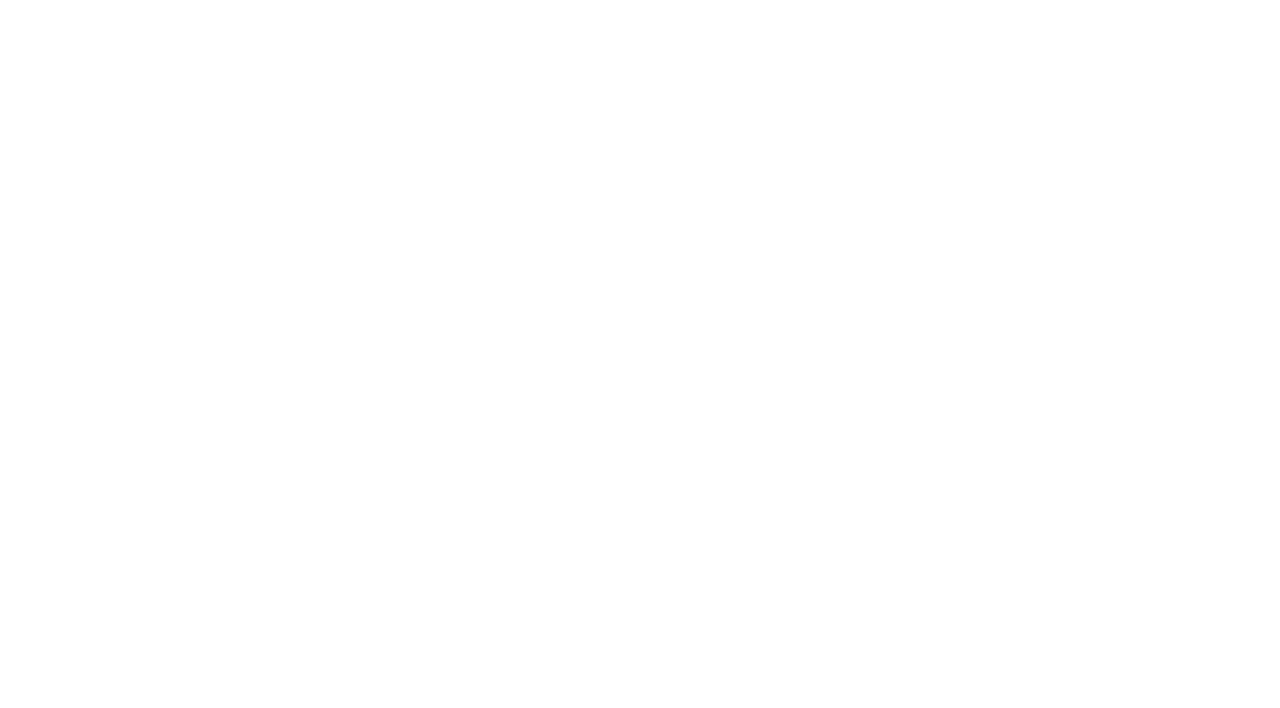
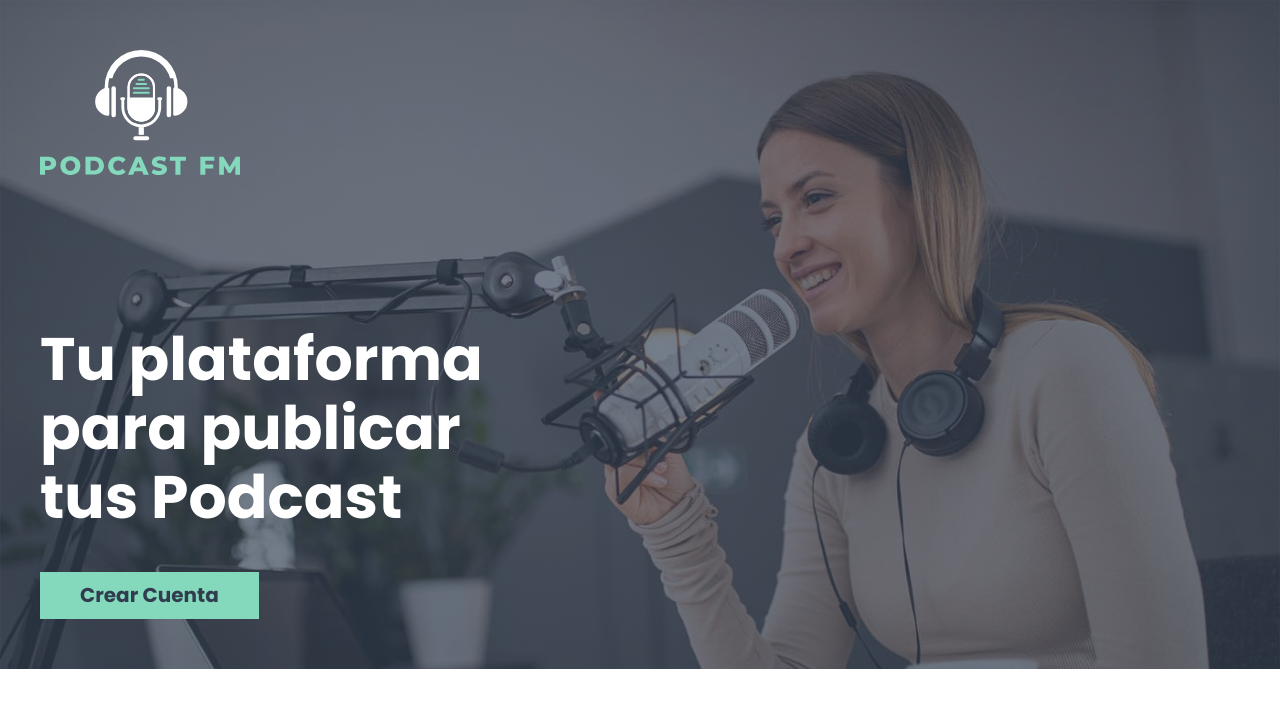
Before and after one commit to AtochePascual-Dev/PodcastApp, a website: page index.html in a window 1280 px wide. Drawn offline with nearby package versions, Linux system fonts and the light colour scheme; files that its build step writes are made by us from their sources; files whose address does not match are found by name.

Commit message:
[ADD] header

```diff
--- a/index.html
+++ b/index.html
@@ -18,6 +18,21 @@
 
 <body>
 
+	<header class="header">
+		<div class="header__content header-container">
+
+			<figure>
+				<img class="header__logo" src="./build/img/logo.svg" alt="logo podcasts" width="100" height="100">
+			</figure>
+
+			<div class="header__texto">
+				<h1 class="header__title">Tu plataforma para publicar tus Podcast</h1>
+				<a href="#" class="btn">Crear Cuenta</a>
+			</div>
+
+		</div>
+	</header>
+
 
 </body>
 
--- /dev/null
+++ b/src/scss/UI/_header.scss
@@ -0,0 +1,49 @@
+@use "../base/variables" as v;
+@use "../base/mixins" as m;
+
+.header {
+  padding: 5rem 0;
+  @include m.bg(v.$secundarioOpacity, "../img/header.jpg");
+
+  &__content {
+    display: grid;
+    justify-items: center;
+    gap: 10rem;
+
+    @include m.tablet {
+      justify-items: start;
+      gap: 8rem;
+    }
+
+    @include m.desktop {
+      gap: 15rem;
+    }
+  }
+
+  &__logo {
+    width: 20rem;
+    height: auto;
+  }
+
+  &__texto {
+    display: flex;
+    flex-direction: column;
+    align-items: center;
+    gap: 2rem;
+
+    @include m.tablet {
+      align-items: flex-start;
+    }
+  }
+
+  &__title {
+    text-align: center;
+    color: v.$blanco;
+
+    @include m.tablet {
+      max-width: 50rem;
+      text-align: start;
+      font-size: 6rem;
+    }
+  }
+}
--- /dev/null
+++ b/src/scss/UI/_index.scss
@@ -0,0 +1,2 @@
+@forward "./header";
+@forward "./botones";
--- a/src/scss/app.scss
+++ b/src/scss/app.scss
@@ -1 +1,2 @@
-@use 'base';
+@use "base";
+@use "UI";
```
